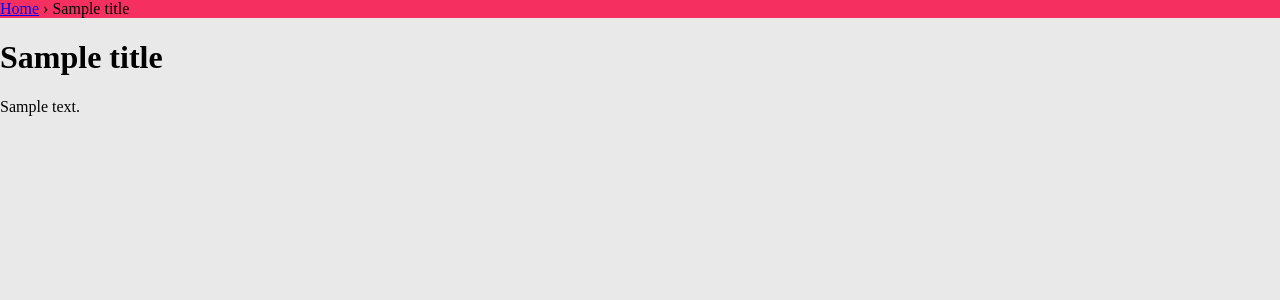
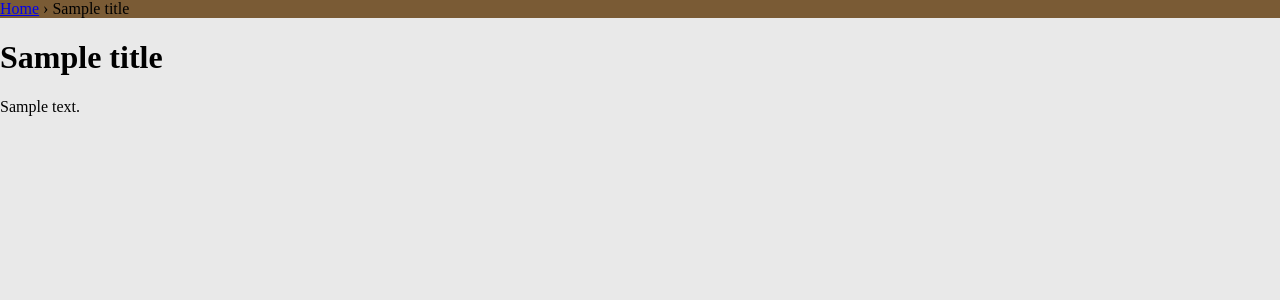
Before and after one commit to Intronirisme/mycave, a Django app: template templates/admin/base.html in a window 1280 px wide. Shown: the top 300 px of the page. Run offline with Django 3.2, Linux system fonts and the light colour scheme; the template is opened without the code that fills it: most values are stand-ins (such as "Sample title", 1, 10 or a date in 2020).

Commit message:
Admin page style updated

```diff
--- a/templates/admin/base.html
+++ b/templates/admin/base.html
@@ -7,13 +7,13 @@
 {% block extrastyle %}
 <style>
     #header {
-        background-color: #C2274E !important;
+        background-color: #6E522F !important;
     }
     div.breadcrumbs {
-        background-color: #F53061 !important;
+        background-color: #7A5B35 !important;
     }
     .module h2, .module caption, .inline-group h2 {
-        background-color: #F53061 !important;
+        background-color: #BA8A50 !important;
     }
 </style>
 {% endblock %}
```
